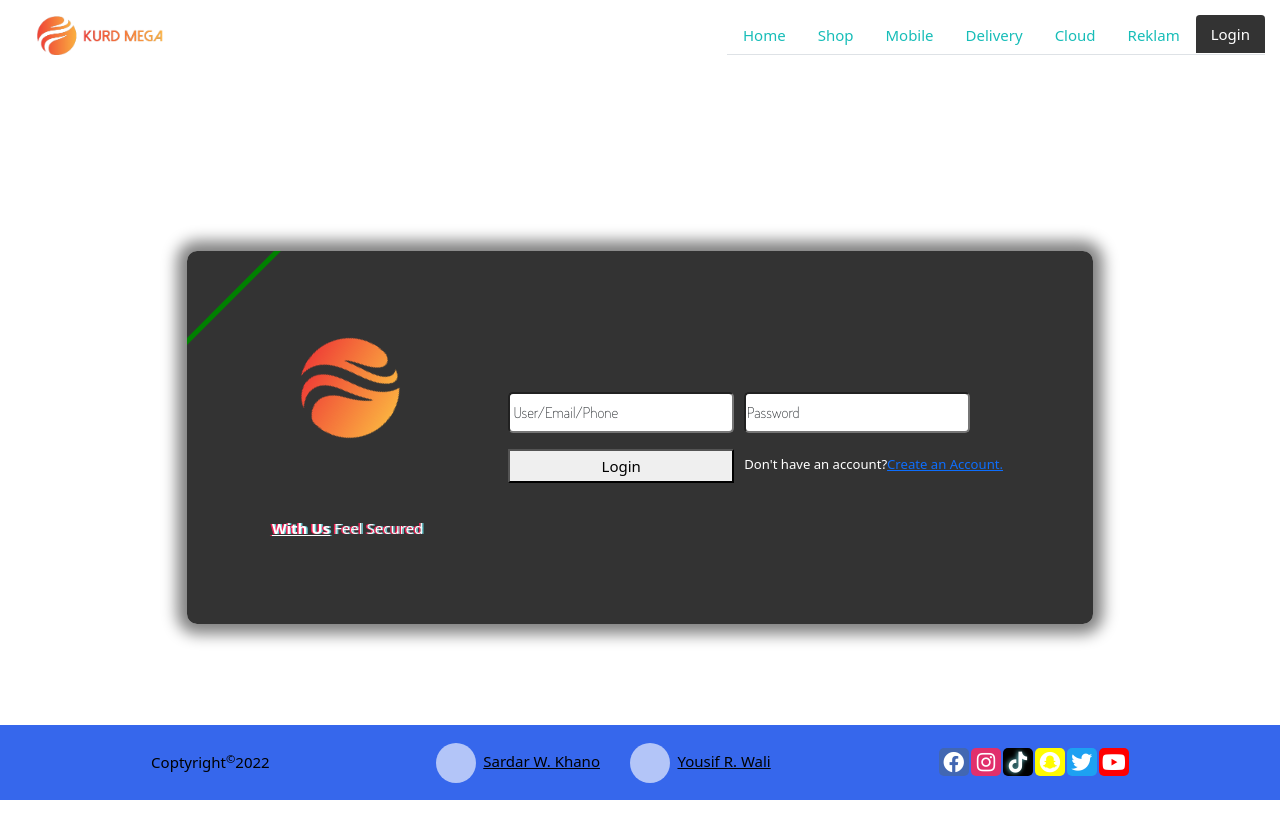
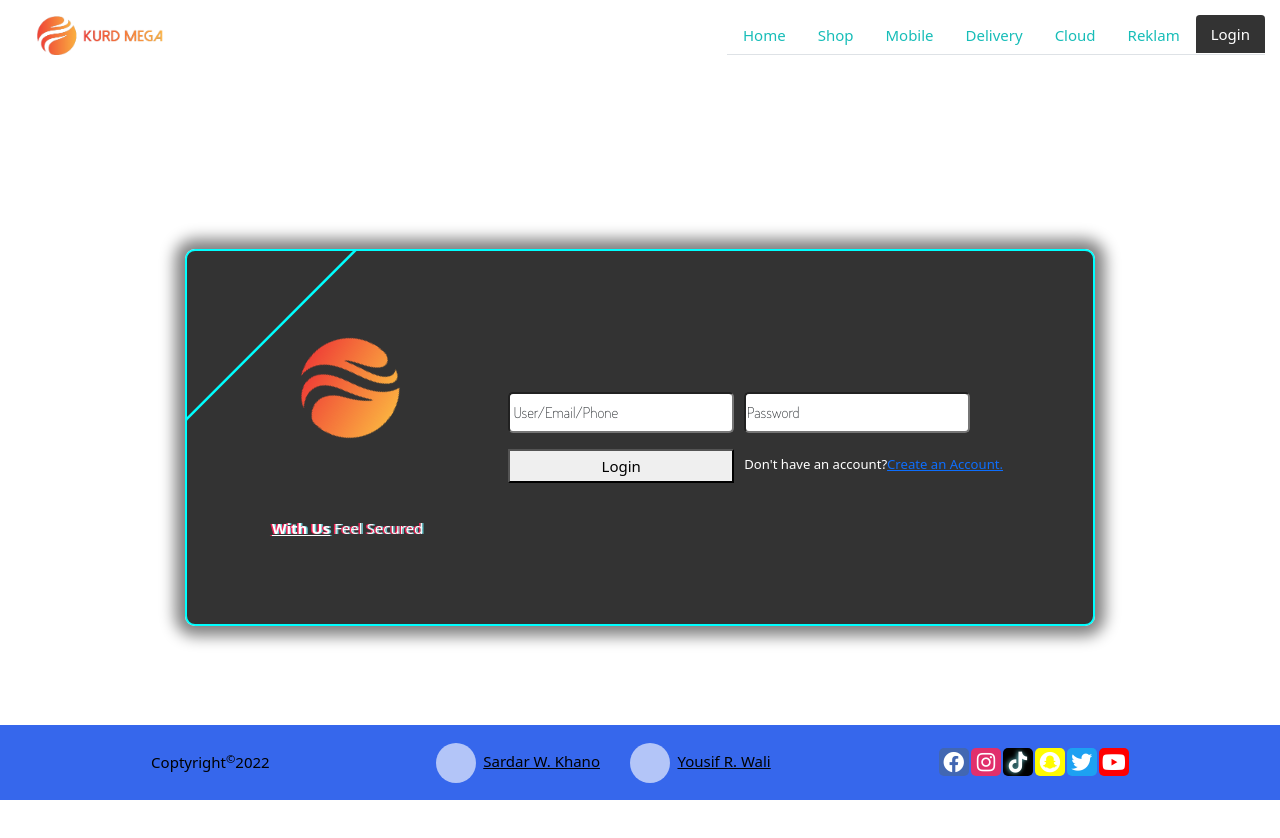
Before and after one commit to yousif-wali/kurdshop, a React (Create React App) app in the folder kurdshop/: page /page/Login in a window 1280 px wide. Shown: the top 838 px of the page. Built offline with nearby package versions, Linux system fonts and the light colour scheme; grey boxes are pictures that could not be loaded; a web font is replaced by a local one.

Commit message:
borde design

```diff
--- a/kurdshop/src/page/Login.js
+++ b/kurdshop/src/page/Login.js
@@ -29,11 +29,11 @@ function removeAttr(elem){
 }
     return (
       <div className="account">
-       <form>
+       <form style={{border: "2px solid cyan"}}>
         <div>
         <img src={require("./../image/logo/logo.png")} alt="logo" draggable="false"/>
         <p><u><b>With Us</b></u> Feel Secured</p>
-        <i style={{backgroundColor: "green"}}></i>
+        <i style={{backgroundColor: "cyan"}}></i>
         </div>
         <div>
         <span>
--- a/kurdshop/src/page/Signup.js
+++ b/kurdshop/src/page/Signup.js
@@ -16,7 +16,7 @@ export default function Signup(){
     }
     return (
         <div className="account">
-            <form>
+            <form style={{border: "2px solid orange"}}>
             <div>
             <img src={require("./../image/logo/logo.png")} alt="logo" draggable="false"/>
             <p><u><b>With Us</b></u> Feel Secured.</p>
--- a/kurdshop/src/page/page.css
+++ b/kurdshop/src/page/page.css
@@ -87,7 +87,7 @@ label[for="dob"].active{
     isolation: isolate;
     position:absolute;
     width:150px;
-    height:2px;
+    height:1px;
     transform:rotate(-45deg) scale(2.5) translate(-10%, -2200%);
 }
 @keyframes rotateImage{
```
